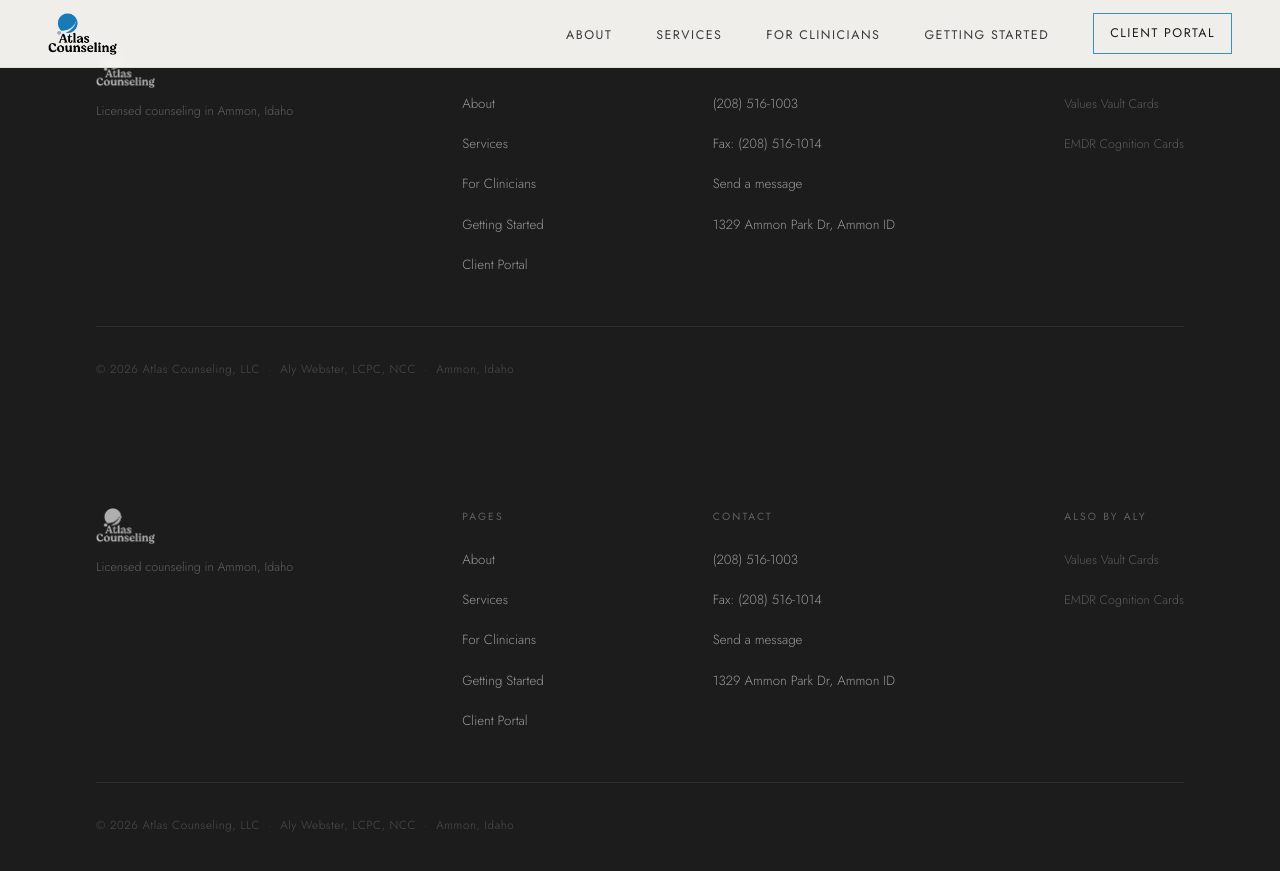
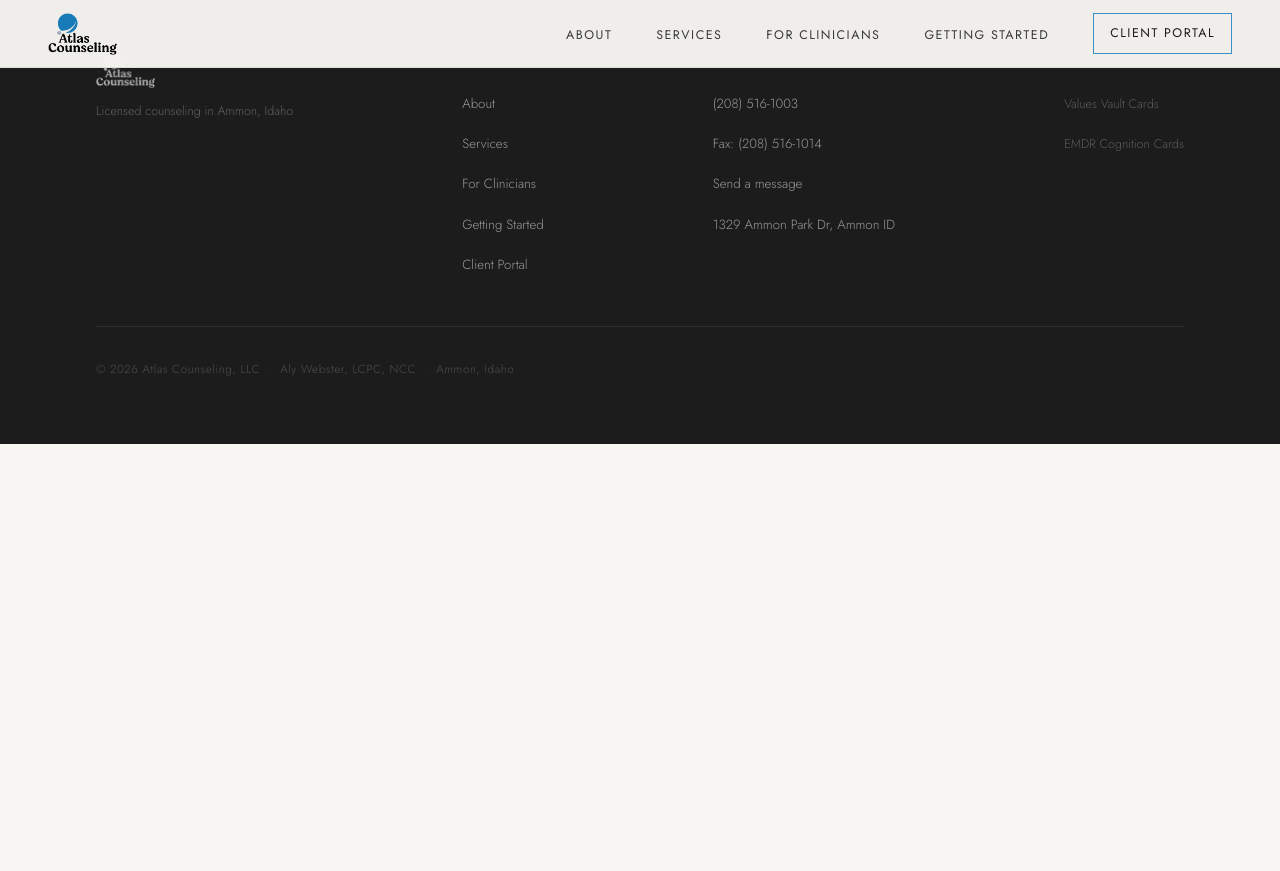
Before and after one commit to alymarie27/atlas-counseling, a Jekyll site: the page built from about.html, in a window 1280 px wide and 900 px high, scrolled down 4660 px. Shown: the top 871 px of the window. Built offline with Jekyll 4.4.1, drawn with Linux system fonts in a browser that asks for light colours; after the commit the page ends 5104 px from its top, so only the background shows below that.

Commit message:
removed stray footer in about page

```diff
--- a/about.html
+++ b/about.html
@@ -156,44 +156,3 @@ page_class: about-page
       </div>
     </div>
   </section>
-
-  <!-- FOOTER -->
-  <footer>
-    <div class="footer-inner">
-      <div class="footer-logo">
-        <img src="images/Atlas-Counseling-logo-transparent.png" alt="Atlas Counseling" />
-        <p class="footer-tagline">Licensed counseling in Ammon, Idaho</p>
-      </div>
-      <div class="footer-col">
-        <h4>Pages</h4>
-        <ul>
-          <li><a href="about.html">About</a></li>
-          <li><a href="services.html">Services</a></li>
-          <li><a href="clinicians.html">For Clinicians</a></li>
-          <li><a href="contact.html">Getting Started</a></li>
-          <li><a href="https://atlascounselingtherapy.clientsecure.me" target="_blank">Client Portal</a></li>
-        </ul>
-      </div>
-      <div class="footer-col">
-        <h4>Contact</h4>
-        <ul>
-          <li><a href="tel:+12085161003">(208) 516-1003</a></li>
-          <li><a>Fax: (208) 516-1014</a></li>
-          <li><a href="contact.html">Send a message</a></li>
-          <li><a href="https://maps.google.com/?q=1329+Ammon+Park+Dr+Ammon+ID" target="_blank">1329 Ammon Park Dr, Ammon ID</a></li>
-        </ul>
-      </div>
-      <div class="footer-col footer-tools">
-        <h4>Also by Aly</h4>
-        <ul>
-          <li><a href="https://valuesvaultcards.com" target="_blank">Values Vault Cards</a></li>
-          <li><a href="https://emdrcognitioncards.com" target="_blank">EMDR Cognition Cards</a></li>
-        </ul>
-      </div>
-    </div>
-    <p class="footer-bottom">&copy; 2026 Atlas Counseling, LLC &nbsp;·&nbsp; Aly Webster, LCPC, NCC &nbsp;·&nbsp; Ammon, Idaho</p>
-  </footer>
-
-<script type="javascript" src="scripts.js"></script>
-</body>
-</html>
```
